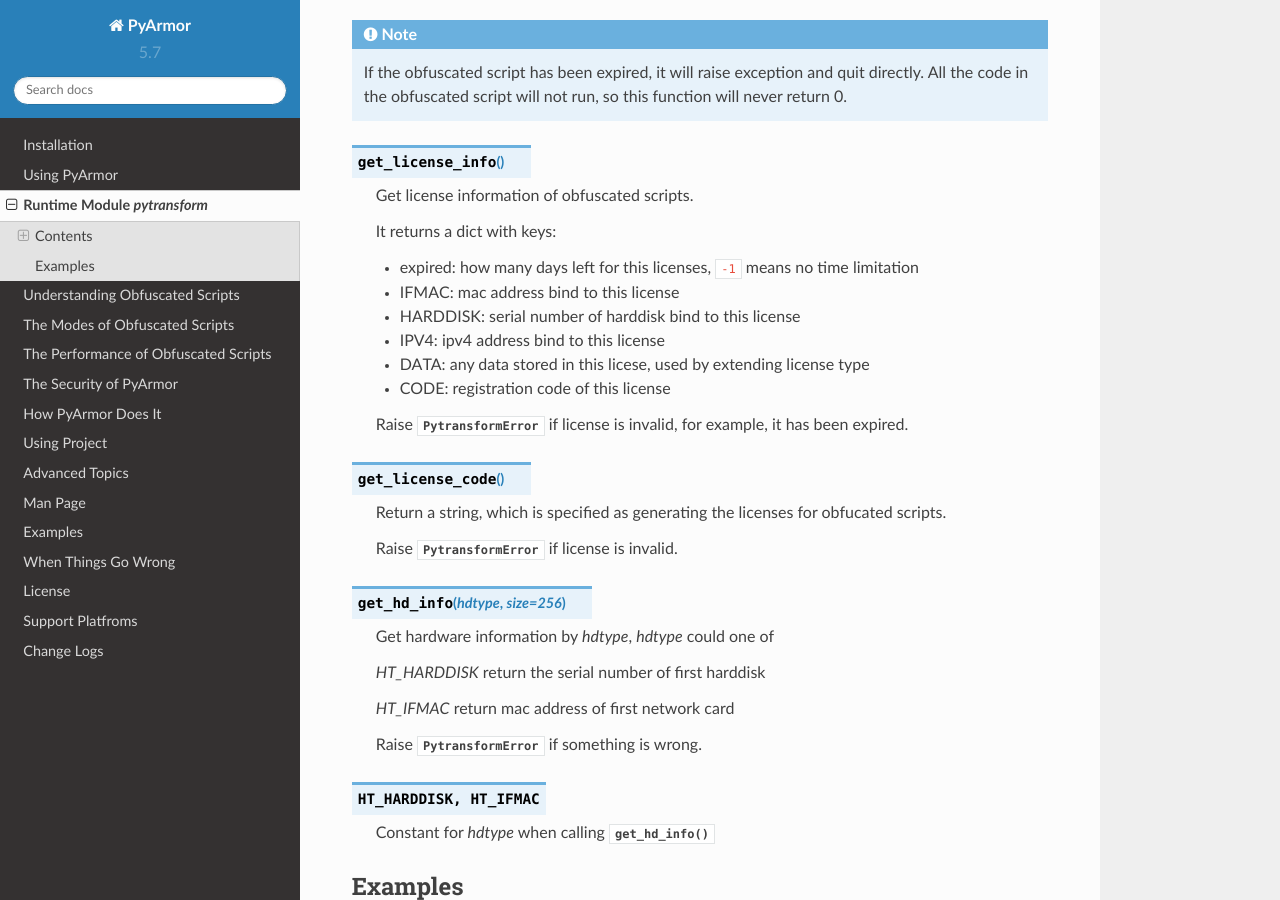
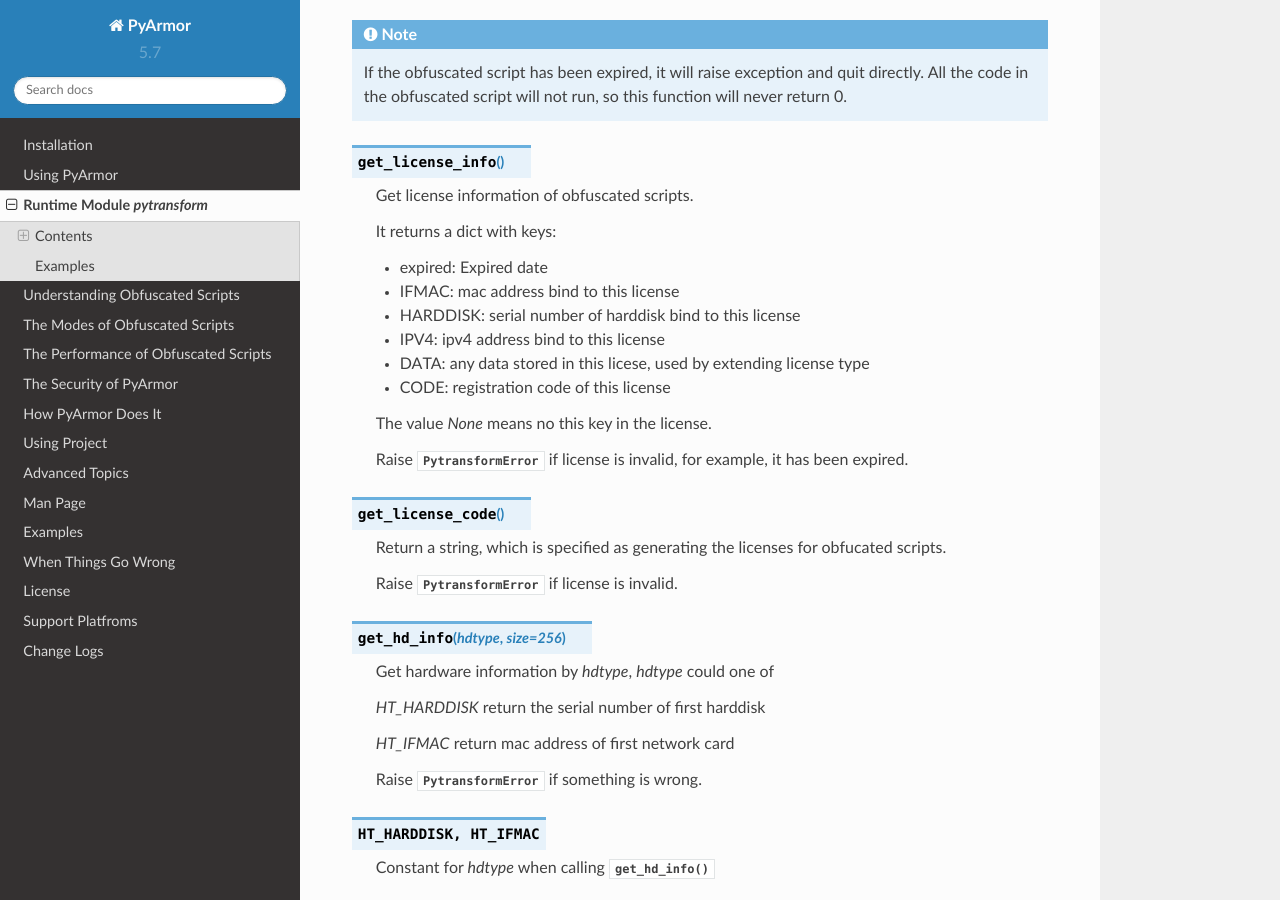
Before and after one commit to dashingsoft/pyarmor, a Sphinx documentation site: the page built from docs/pytransform.rst, in a window 1280 px wide and 900 px high, scrolled down 612 px. Built offline with Sphinx 7.4.7 and the Read the Docs theme 2.0.0, drawn with Linux system fonts in a browser that asks for light colours.

Commit message:
Refine get_license_info

```diff
--- a/docs/pytransform.rst
+++ b/docs/pytransform.rst
@@ -39,12 +39,14 @@
 
    It returns a dict with keys:
 
-   * expired: how many days left for this licenses, ``-1`` means no time limitation
+   * expired: Expired date
    * IFMAC: mac address bind to this license
    * HARDDISK: serial number of harddisk bind to this license
    * IPV4: ipv4 address bind to this license
    * DATA: any data stored in this licese, used by extending license type
    * CODE: registration code of this license
+
+   The value `None` means no this key in the license.
 
    Raise :exc:`PytransformError` if license is invalid, for example,
    it has been expired.
```
Also changed, not shown: 1 other file.
